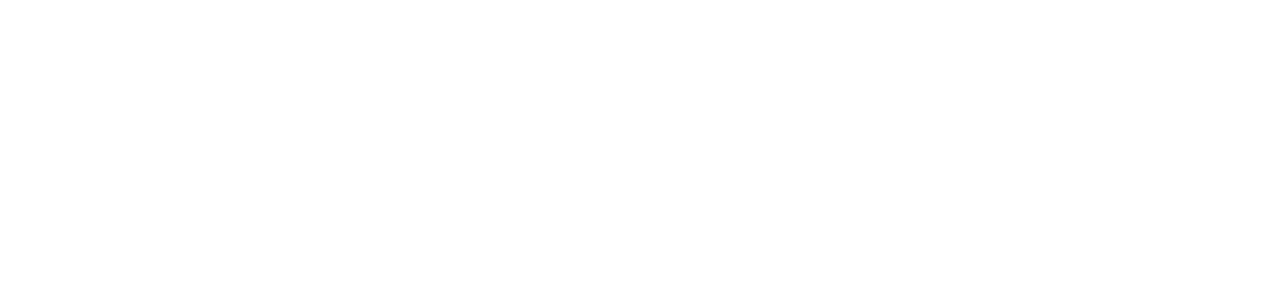
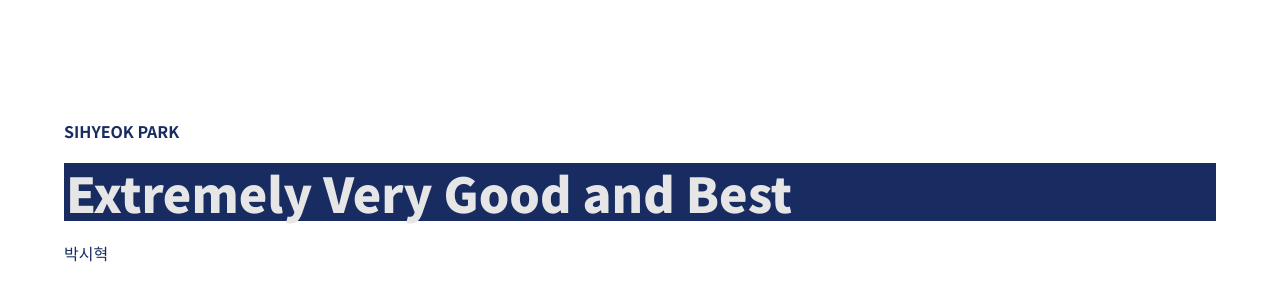
Before and after one commit to sihyeokpark/exon.kr, a React (Create React App) app in the folder app/: page / in a window 1280 px wide. Shown: the part 208-508 px from the top of the page. Built offline with nearby package versions, Linux system fonts and the light colour scheme.

Commit message:
Update: basic

```diff
--- a/app/src/App.tsx
+++ b/app/src/App.tsx
@@ -5,7 +5,9 @@
         <div>
             <div className='container'>
                 <section>
-
+                    <p className='name'>SIHYEOK PARK</p>
+                    <h1 className='title'>Extremely Very Good and Best</h1>
+                    <p>박시혁</p>
                 </section>
             </div>
         </div>
--- a/app/src/css/App.css
+++ b/app/src/css/App.css
@@ -3,25 +3,36 @@
     padding: 0;
 }
 
-.container section .content p {
-    font-weight: 600;
+.container section {
+    height: 100vh;
+}
+
+.container section h1 {
+    font-weight: 800;
+    color: var(--light-main-txt);
+}
+
+.container section p {
+    font-weight: 400;
+    color: var(--light-main-txt);
 }
 
 .container section:nth-child(1) {
     display: flex;
     justify-content: center;
-    align-items: center;
-    min-height: 100vh;
+    flex-direction: column;
+    padding: 0 5vw;
 }
 
+.container section:nth-child(1) .name {
+    margin-bottom: 3vh;
+    font-weight: 600;
+}
 
-.container section:nth-child(1) .content p {
-    margin-top: -10px;
-    margin-left: 5px;
-    padding: 10px 20px;
-    position: absolute;
-    font-size: 1em;
-    filter: drop-shadow(0 0 20p var(--dark-main-txt)) drop-shadow(0 0 50px var(--dark-main-txt));
-    border-right: 4px soild var(--dark-main-txt);
-    color: var(--dark-main-txt);
+.container section:nth-child(1) .title {
+    font-size: 6vh;
+    margin-bottom: 3vh;
+    padding: 5px 2px;
+    color: var(--light-sub-txt);
+    background-color: var(--light-main-txt);
 }
--- a/app/src/css/index.css
+++ b/app/src/css/index.css
@@ -2,7 +2,7 @@
 
 body {
     --light-main-bg: #fff;
-    --light-main-txt: #222;
+    --light-main-txt: #182c61;
     --light-sub-txt: #e6e6e6;
 
     font-family: 'Noto Sans KR', sans-serif !important;
```
